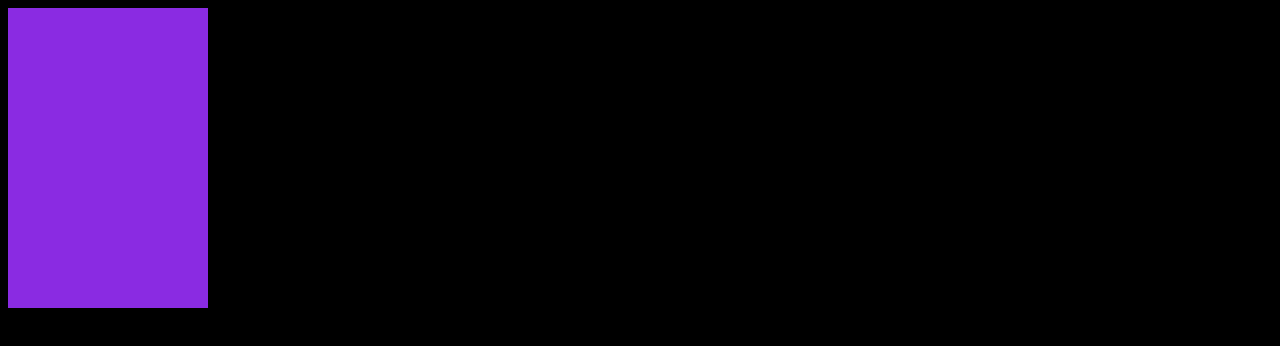
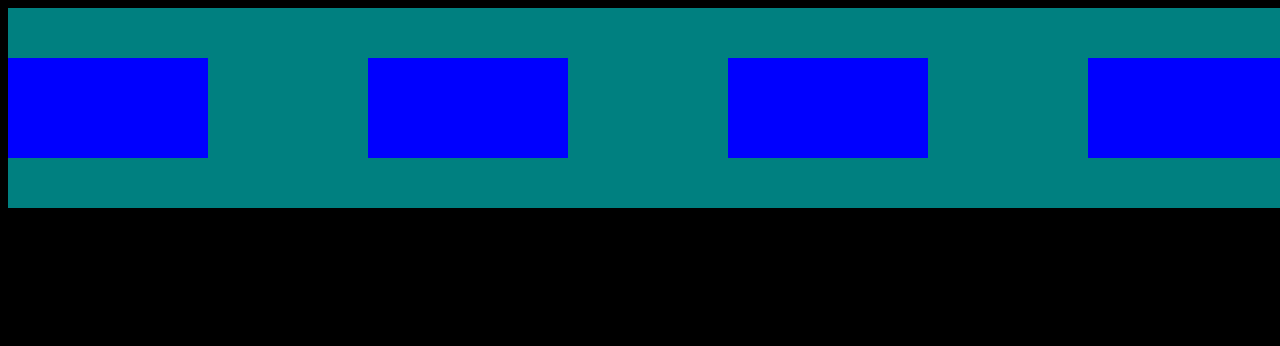
Before and after one commit to Lorewii/practice-page, a plain HTML site: page index.html in a window 1280 px wide. Drawn offline with Linux system fonts and the light colour scheme.

Commit message:
starting footer

```diff
--- a/assets/main.css
+++ b/assets/main.css
@@ -2,8 +2,17 @@ body {
     background-color: black;
 }
 
-section {
+.footer {
+    width: 100vw;
+    height: 200px;
+    background-color: teal;
+    display: flex;
+    justify-content: space-between;
+    align-items: center;
+}
+
+div {
     width: 200px;
-    height: 300px;
-    background-color: blueviolet;
+    height: 100px;
+    background-color: blue;
 }
--- a/index.html
+++ b/index.html
@@ -8,6 +8,11 @@
     <title>Prueba</title>
 </head>
 <body>
-    <section></section>
+    <footer class="footer">
+        <div></div>
+        <div></div>
+        <div></div>
+        <div></div>
+    </footer>
 </body>
 </html>
```
